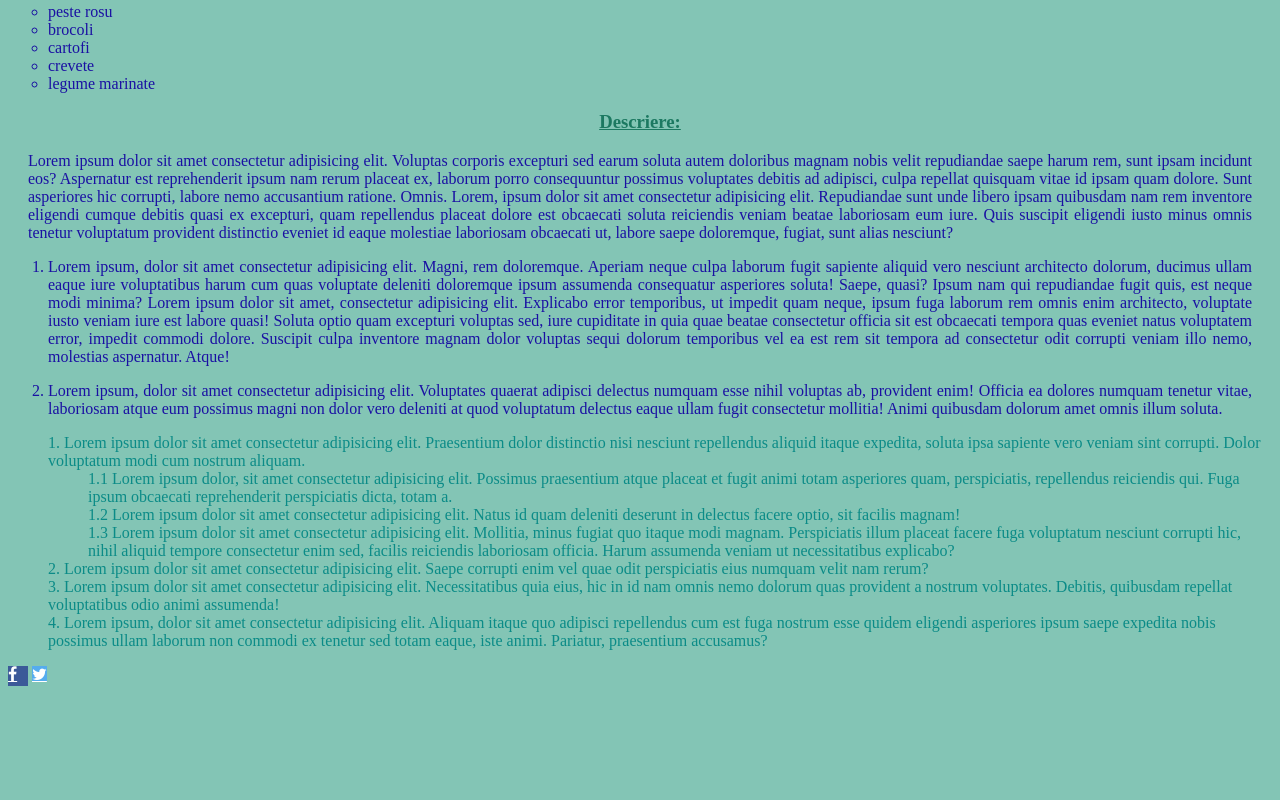
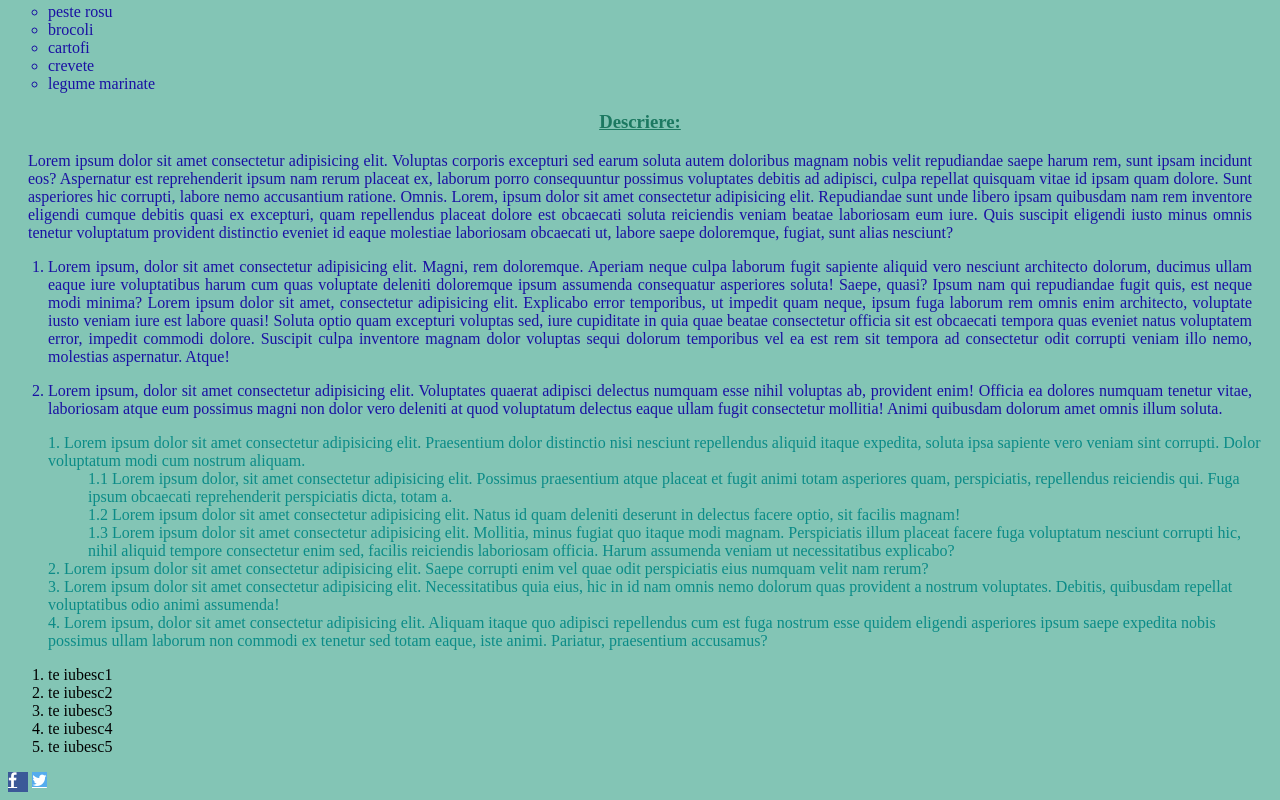
Before and after one commit to elenaRotari/myPerfectCake, a plain HTML site: page index.html in a window 1280 px wide. Shown: the part 618-1418 px from the top of the page. Before the commit the page ends 1312 px from the top, so only its background shows below. Drawn offline with Linux system fonts and the light colour scheme.

Commit message:
am adaugat te iubesc

```diff
--- a/index.html
+++ b/index.html
@@ -112,7 +112,13 @@
       </li>
     </ol>
   </body>
-
+  <ol>
+    <li>te iubesc1</li>
+    <li>te iubesc2</li>
+    <li>te iubesc3</li>
+    <li>te iubesc4</li>
+    <li>te iubesc5</li>
+  </ol>
   <link
     rel="stylesheet"
     href="https://cdnjs.cloudflare.com/ajax/libs/font-awesome/4.7.0/css/font-awesome.min.css"
```
